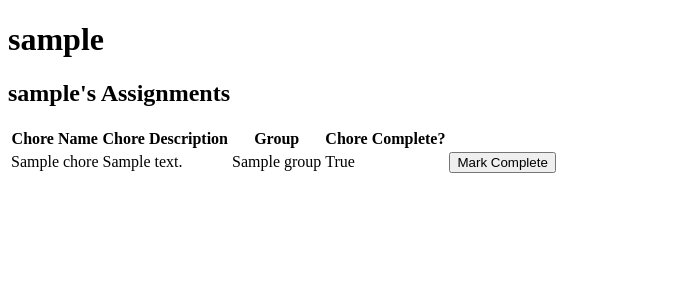
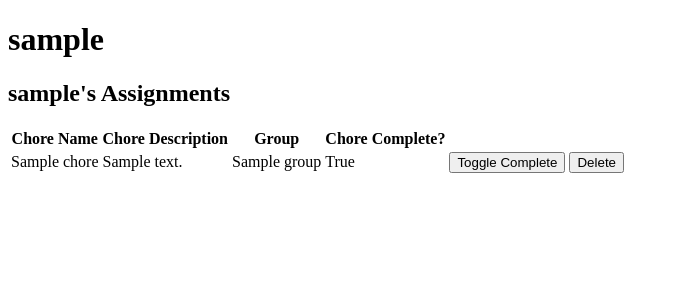
Before and after one commit to adashe/tasklist, a Flask app: page /users/1 in a window 1280 px wide. Shown: the top 300 px of the page, without its empty margins (0-679 px from the left). Run offline with Flask 2, Linux system fonts and the light colour scheme; tables that the repository leaves empty hold one stand-in row (values such as "Sample post").

Commit message:
Added delete chore and toggle in/complete functionality

```diff
--- a/crud.py
+++ b/crud.py
@@ -47,6 +47,12 @@ def get_group_by_id(group_id):
     """Return group details."""
 
     return Group.query.get(group_id)
+
+
+def get_group_user(group_id, user_id):
+    """Return a group user."""
+
+    return Group.query.filter_by(group_id=group_id, user_id=user_id).first()
 
 
 def add_user_to_group(group_id, user_id):
@@ -144,14 +150,19 @@ def get_assignments_by_user_id(user_id):
     return Assignment.query.filter(Assignment.user_id == user_id).all()
 
 
-def mark_assignment_complete(assignment_id):
+def toggle_complete(assignment_id):
     """Mark an assignment complete."""
 
     assignment = get_assignment_by_assignment_id(assignment_id)
 
-    assignment.complete = True
+    if assignment.complete == False:
+        assignment.complete = True
+
+    elif assignment.complete == True:
+        assignment.complete = False
 
     return assignment
+
 
 
 if __name__ == '__main__':
--- a/server.py
+++ b/server.py
@@ -195,19 +195,34 @@ def add_group_user():
     return redirect(f'/groups/{ group_id }')
 
 
-@app.route("/mark-complete", methods=["POST"])
+@app.route("/toggle-complete", methods=["POST"])
 def mark_complete():
 
     assignment_id = request.form['assignment_id']
     user_id = request.form['user_id']
 
-    crud.mark_assignment_complete(assignment_id)
+    crud.toggle_complete(assignment_id)
 
     db.session.commit()
 
-    flash("You have marked an assignment complete!")
+    flash("You have changed the assignment status!")
 
     return redirect(f'/users/{ user_id }')
+
+
+@app.route("/delete-assignment", methods=["POST"])
+def delete_assignment():
+
+    assignment_id = request.form['assignment_id']
+    user_id = request.form['user_id']
+
+    assignment = crud.get_assignment_by_assignment_id(assignment_id)
+
+    db.session.delete(assignment)
+    db.session.commit()
+
+    return redirect(f'/users/{ user_id }')
+
 
 
 if __name__ == '__main__':
--- a/templates/user_profile.html
+++ b/templates/user_profile.html
@@ -22,13 +22,25 @@
     <td> {{ assignment.group.group_name }} </td>
     <td> {{ assignment.complete }} </td>
     <td>
-      <form action="/mark-complete" method="POST">
+      <form action="/toggle-complete" method="POST">
 
         <input type="hidden" name="user_id" value="{{ user.user_id }}">
         <input type="hidden" name="assignment_id" value="{{ assignment.assignment_id }}">
 
         <button type="submit">
-          Mark Complete
+          Toggle Complete
+        </button>
+
+      </form>
+    </td>
+    <td>
+      <form action="/delete-assignment" method="POST">
+
+        <input type="hidden" name="user_id" value="{{ user.user_id }}">
+        <input type="hidden" name="assignment_id" value="{{ assignment.assignment_id }}">
+
+        <button type="submit">
+          Delete
         </button>
 
       </form>
@@ -37,6 +49,4 @@
   {% endfor %}
 </table>
 
-<!-- <script src="/static/js/tasklist.js"></script> -->
-
 {% endblock %}
```
Also changed, not shown: static/js/tasklist.js (+9 -9 lines).
